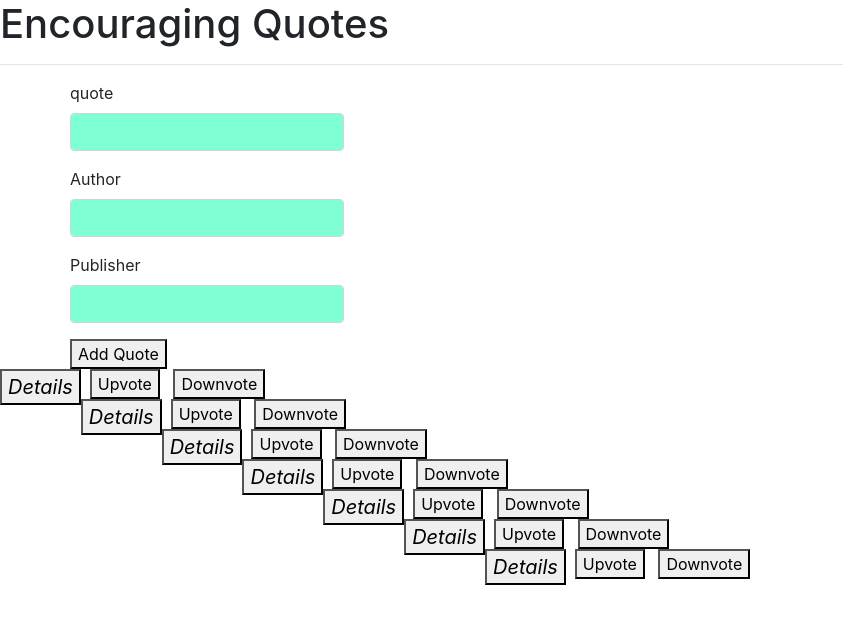
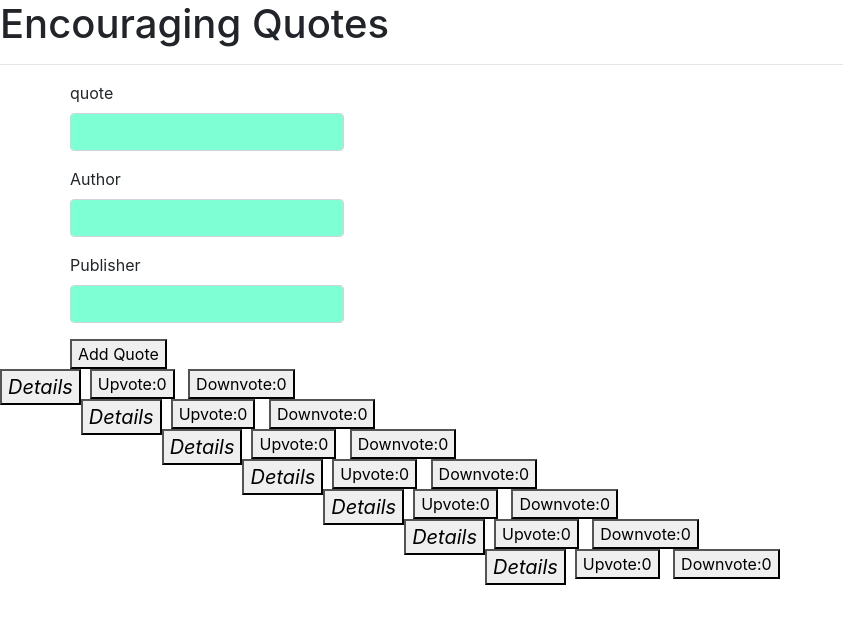
Before and after one commit to joankorir/Quotes, an Angular app: page / in a window 1280 px wide. Shown: the top 624 px of the page, without its empty margins (0-843 px from the left). Built offline with nearby package versions, Linux system fonts and the light colour scheme.

Commit message:
modified changes under upvote and downvote

```diff
--- a/src/app/quotes/quotes.component.html
+++ b/src/app/quotes/quotes.component.html
@@ -7,9 +7,9 @@
 
                         <button id="details" (click)='Details(i)'>Details </button> &nbsp;
 
-                        <button id="upvote" (click)='Upvote(i)'> Upvote  </button>   &nbsp;
+                        <button id="upvote" (click)='Upvote(i)'> Upvote:{{quote.Upvote}}  </button>   &nbsp;
 
-                        <button  id="down" (click) ='Downvote(i)'>Downvote</button>
+                        <button  id="down" (click) ='Downvote(i)'>Downvote:{{quote.Downvote}}</button>
 
                         <app-quote-details  *ngIf="quote.showQuote" [quote]='quote' (isComplete)= 'DeleteQuotes($event,i)' ></app-quote-details>
 
```
